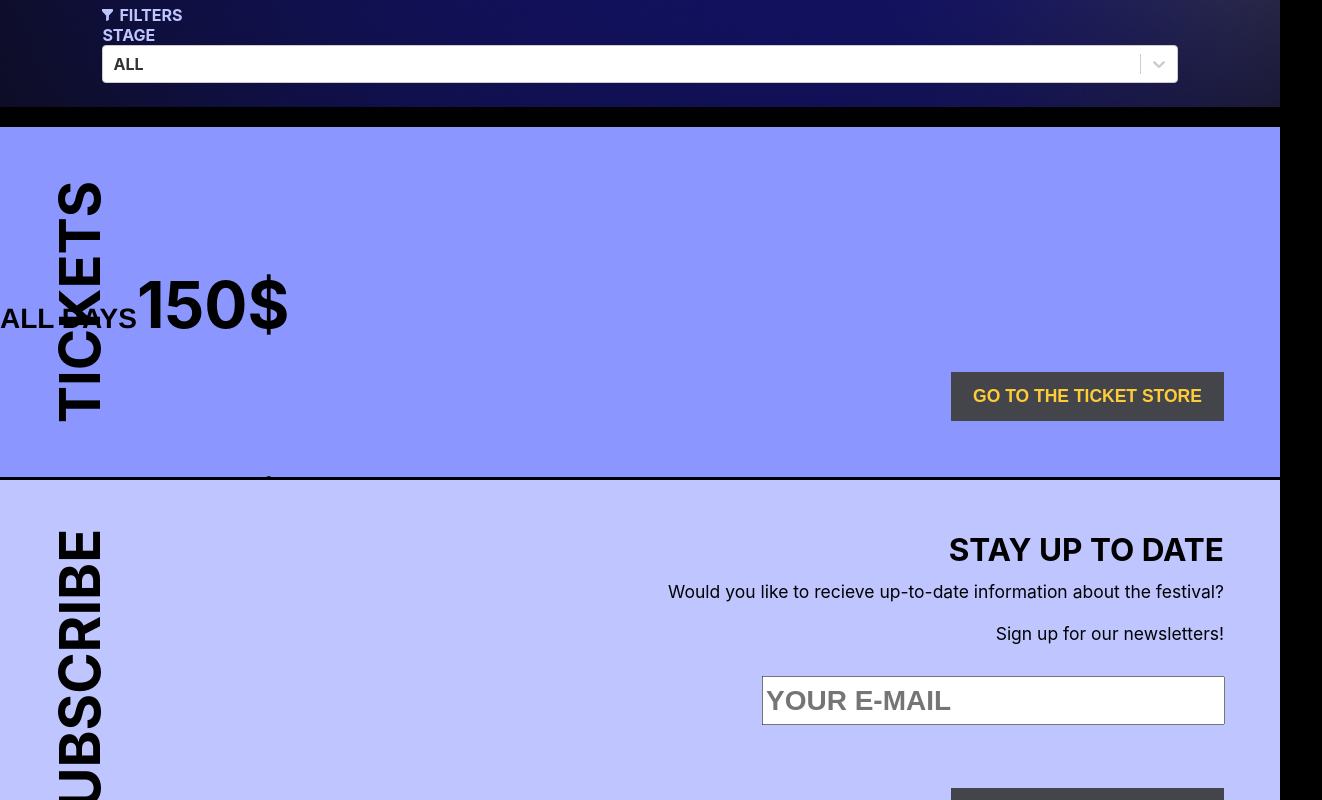
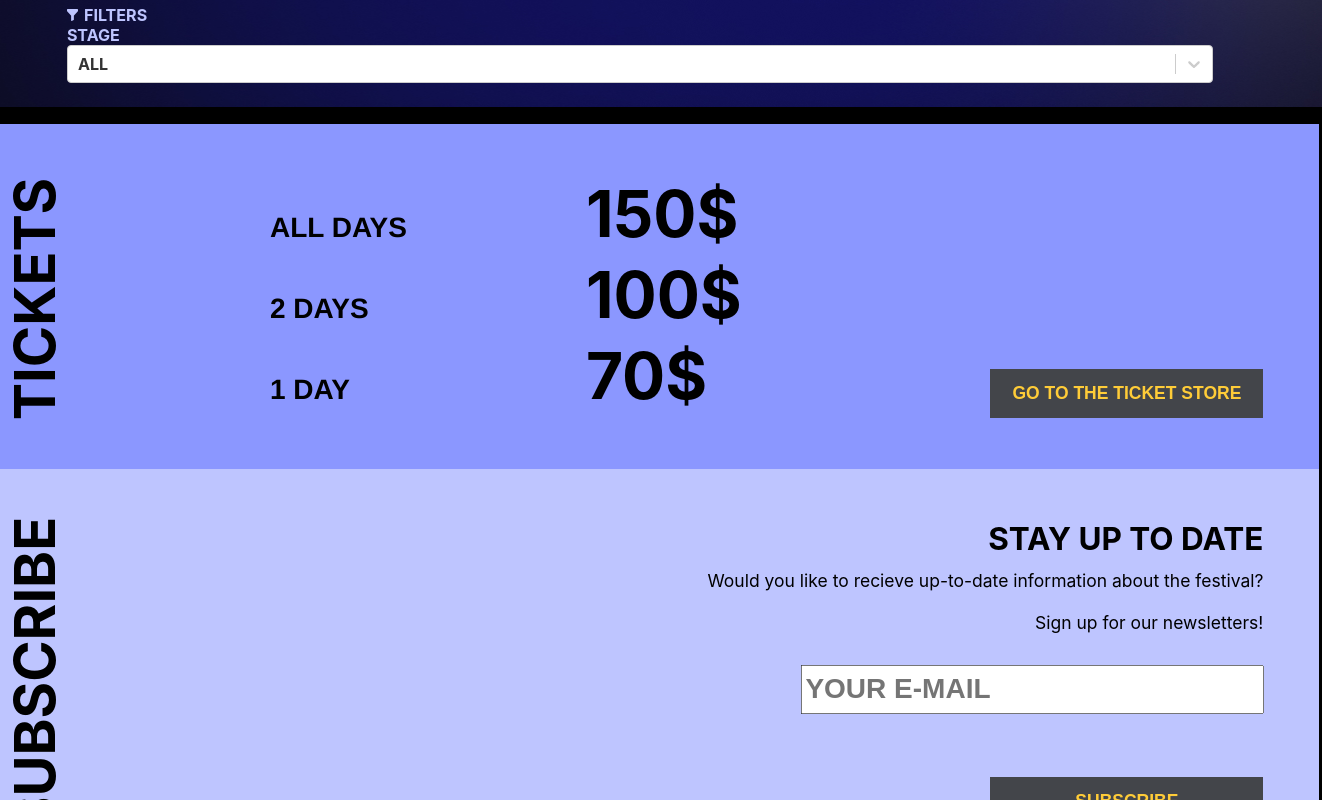
Before and after one commit to galigalinochka/Discover_Jazz, a React (Create React App) app in the folder discover-jazz/: page / in a window 1280 px wide. Shown: the part 940-1740 px from the top of the page, 1322 px wide, since content can reach past the window. Built offline with nearby package versions, Linux system fonts and the light colour scheme.

Commit message:
structure of elements complete

```diff
--- a/discover-jazz/src/components/salesBlocks/SaleModule.tsx
+++ b/discover-jazz/src/components/salesBlocks/SaleModule.tsx
@@ -50,19 +50,19 @@ export const SaleModule = (props:Props) => {
 
             <StyledPriceElement>
               <StyledPriceElementLeft>
-                all days
+                2 days
               </StyledPriceElementLeft>
               <StyledPriceElementRight>
-                150$
+                100$
               </StyledPriceElementRight>
             </StyledPriceElement>
 
             <StyledPriceElement>
               <StyledPriceElementLeft>
-                all days
+                1 day
               </StyledPriceElementLeft>
               <StyledPriceElementRight>
-                150$
+                70$
               </StyledPriceElementRight>
             </StyledPriceElement>
           </>
--- a/discover-jazz/src/components/salesBlocks/salesBlock.styles.ts
+++ b/discover-jazz/src/components/salesBlocks/salesBlock.styles.ts
@@ -5,8 +5,9 @@ import styled, {css} from "styled-components";
 export const StyledSalesBlocks = styled.section`
 
   display: inline-block;
+  box-sizing: border-box;
   position: relative;
-  margin: 0rem;
+  margin: -0.2rem;
   padding: 0rem;
   width: 100%;
 
@@ -78,9 +79,12 @@ export const StyledSubheadingParagraphStayAptoDate =styled.div`
 export const StyledPrice = styled.p`
 
   display: block;
+  margin-left: 22.5rem;
+  margin-right: 35rem;
+  /* text-align: center; */
   /* justify-content: center; */
-  position: absolute;
-  text-align: center;
+
+
   /* vertical-align: middle; */
   /* flex-direction: column;
   flex-wrap: wrap-reverse; */
@@ -102,6 +106,10 @@ export const StyledPriceElementLeft = styled.p`
   font-weight: bold;
   font-size: 28px;
   line-height: 32px;
+  width: 22.563rem;
+  /* margin-right: 14.375rem; */
+  margin-top: 0.25rem;
+  margin-bottom:0.25rem;
   text-align: left;
   text-transform: uppercase;
   /* padding-right: 14rem;  */
@@ -115,7 +123,9 @@ export const StyledPriceElementRight = styled.p`
   font-size: 64px;
   line-height: 72px;
   line-height: 93%;
-  text-align: right;
+  text-align: left;
+  margin-top: 0.25rem;
+  margin-bottom:0.25rem;
 
 `
 
@@ -139,6 +149,7 @@ export const StyledButtonInput = styled.span`
 
   display: flex;
   text-align: right;
+
   /* padding-bottom: 10px;   */
   justify-content: flex-end;
   margin-top: 2rem;
@@ -148,12 +159,17 @@ export const StyledButtonInput = styled.span`
 
 export const StyledImageContainer = styled.p`
 
-  display: inline-block;
-  position: absolute;
-  text-align: center;
-  vertical-align: middle;
-  top: 30%;
-  width: 100%;
+  display: block;
+
+  margin-left: 16rem;
+  margin-right: 12rem;
+  margin-top: 6rem;
+  /* position: absolute; */
+
+  /* /* text-align: center; */
+  /* vertical-align: middle;  */
+  /* top: 30%; */
+  /* width: 100%; */
   /* transform: translate(-50%, -50%); */
 
 `
@@ -161,8 +177,9 @@ export const StyledImageContainer = styled.p`
 
 export const StyledImage = styled.p`
 
-  width: 100%;
+  display: block;
+  /* width: 100%;
   height: 6.375rem;
-  vertical-align: middle;
+  /* vertical-align: middle;     */
 
 `
```
